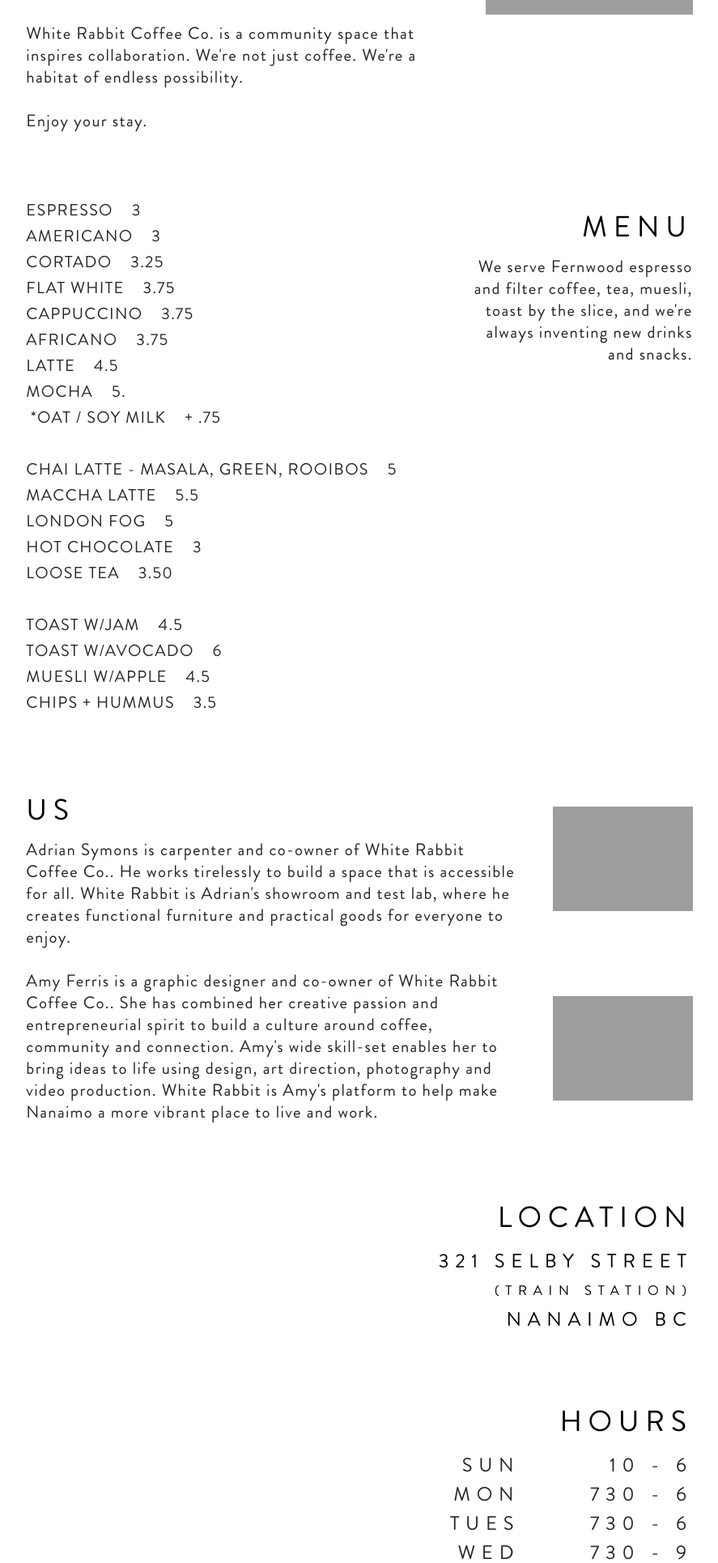
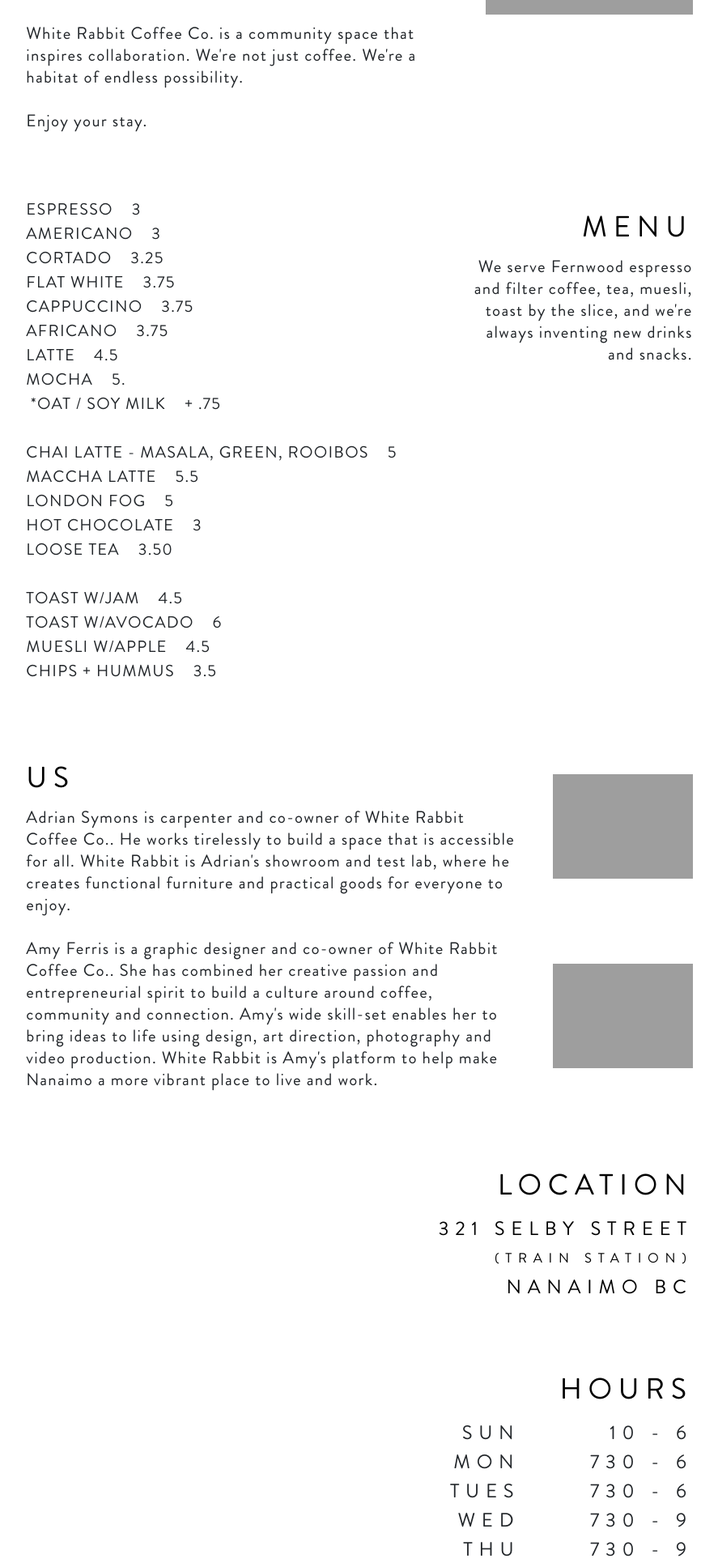
Before and after one commit to mistersuuns/whiterabbit.github.io, a PHP site: page /index.html in a window 1280 px wide. Shown: the part 559-2489 px from the top of the page at 81% size, without its empty margins (196-1083 px from the left). Run offline with PHP 8.4, Linux system fonts and the light colour scheme; some libraries are stand-ins or nearby versions; grey boxes are pictures that could not be loaded.

Commit message:
menu line height

```diff
--- a/index.css
+++ b/index.css
@@ -195,7 +195,7 @@ letter-spacing: 0.1vw;
     #caffeine {
         font-family: "BrandonReg";
         font-size: 20px;
-        line-height: 1.6em;
+        line-height: 1.5em;
         max-width: 50vw;
         height: auto;
     }
```
